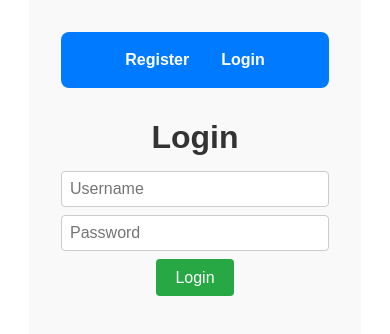
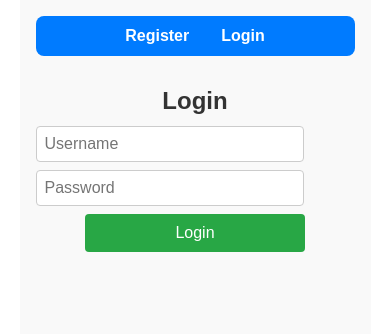
Before and after one commit to Teo-Wu/tripduel_frontend, a React (Vite) app in the folder my-react-app/: page /#/ in a window 390 px wide. Shown: the top 334 px of the page. Built offline with nearby package versions, Linux system fonts and the light colour scheme.

Commit message:
ADD viewport in index.html and adjust all css for mobile phone, test afterwards

```diff
--- a/my-react-app/index.html
+++ b/my-react-app/index.html
@@ -3,6 +3,8 @@
   <head>
     <meta charset="UTF-8" />
     <title>My React App</title>
+    <!-- Add this for mobile scaling -->
+    <meta name="viewport" content="width=device-width, initial-scale=1.0" />
   </head>
   <body>
     <div id="root"></div>
--- a/my-react-app/src/css/App.css
+++ b/my-react-app/src/css/App.css
@@ -1,14 +1,16 @@
-/* App.css */
+/* -------------------- App.css -------------------- */
 
-/* Center the app container */
+/* Root container */
 #root {
-  max-width: 1280px;
+  width: 90%;               /* fluid width for mobile */
+  max-width: 1280px;        /* desktop max */
   margin: 0 auto;
   padding: 2rem;
   text-align: center;
   font-family: Arial, sans-serif;
   background-color: #f9f9f9;
   min-height: 100vh;
+  box-sizing: border-box;
 }
 
 /* Navigation Bar */
@@ -20,6 +22,7 @@ nav {
   background-color: #007bff;
   padding: 1rem 0;
   border-radius: 8px;
+  flex-wrap: wrap; /* wrap links on small screens */
 }
 
 nav a {
@@ -76,9 +79,43 @@ p {
   margin-top: 0.5rem;
 }
 
-/* Optional: center login form */
+/* Center login form */
 div > input,
 div > button {
   display: block;
   margin: 0.5rem auto;
 }
+
+/* -------------------- MOBILE RESPONSIVE -------------------- */
+@media (max-width: 768px) {
+  /* Reduce root padding */
+  #root {
+    padding: 1rem;
+  }
+
+  /* Smaller headings */
+  h1 {
+    font-size: 1.5rem;
+    margin-bottom: 0.75rem;
+  }
+
+  /* Inputs full width */
+  input[type="text"],
+  input[type="password"] {
+    width: 90%;
+    max-width: 250px;
+  }
+
+  /* Buttons full width */
+  button {
+    width: 90%;
+    max-width: 220px;
+  }
+
+  /* Navigation: stack links vertically */
+  nav {
+    flex-direction: column;
+    gap: 0.5rem;
+    padding: 0.5rem 0;
+  }
+}
--- a/my-react-app/src/css/MyTripsPage.css
+++ b/my-react-app/src/css/MyTripsPage.css
@@ -57,6 +57,14 @@
   justify-content: center;
 }
 
+@media (max-width: 768px) {
+  .actions-section {
+    flex-direction: column;
+    gap: 16px;
+    align-items: center;
+  }
+}
+
 .action-box {
   display: flex;
   flex-direction: column;
@@ -65,8 +73,11 @@
 
 .action-box input {
   padding: 8px;
-  width: 220px;
+  width: 100%;
+  max-width: 220px; /* keeps desktop look */
+  box-sizing: border-box;
 }
+
 
 .primary {
   background-color: #0e5a74;
--- a/my-react-app/src/css/TripEditView.css
+++ b/my-react-app/src/css/TripEditView.css
@@ -7,6 +7,14 @@
   grid-template-columns: 1fr 1fr 1fr;
   gap: 20px;
 }
+
+@media (max-width: 768px) {
+  .edit-grid {
+    grid-template-columns: 1fr; /* stack on mobile */
+    gap: 12px;
+  }
+}
+
 
 .scroll-list {
   max-height: 180px;
```
